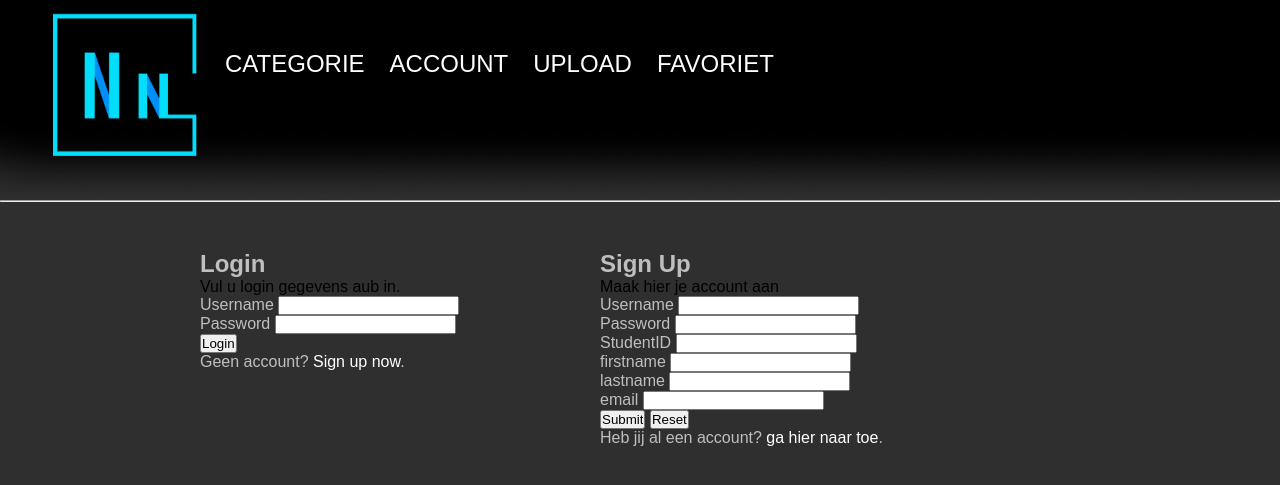
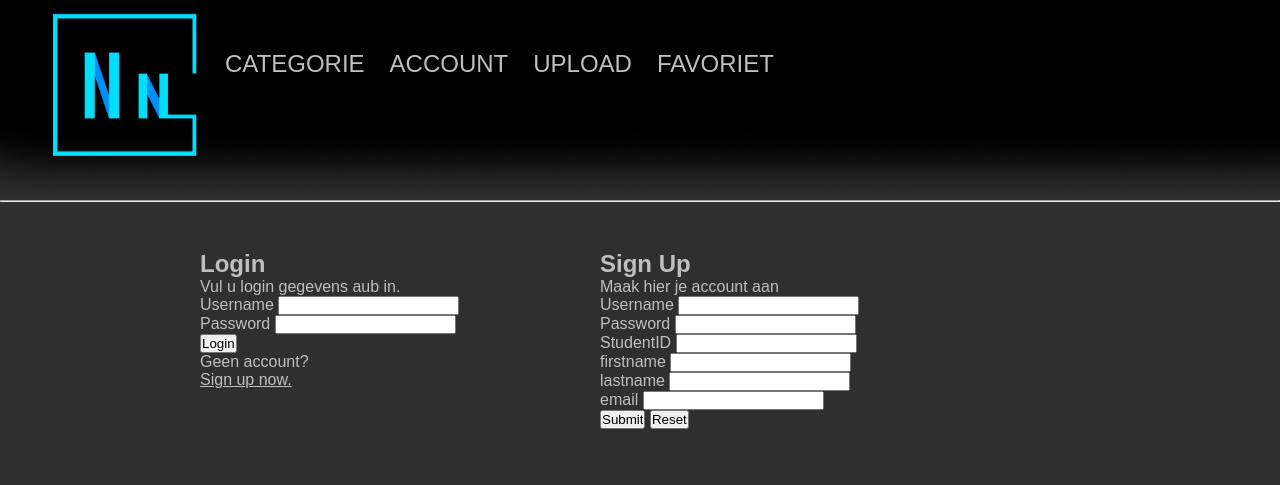
Before and after one commit to Thejackalphantom/Netnix, a PHP site: page /login.php in a window 1280 px wide. Shown: the top 485 px of the page. Run offline with PHP 8.4, Linux system fonts and the light colour scheme.

Commit message:
small fixes

```diff
--- a/css/index.css
+++ b/css/index.css
@@ -13,7 +13,13 @@ body {
 a{
     cursor: default;
     text-decoration: none;
-    color: white;
+    color: #bfbfbf;
+}
+
+p{
+    cursor: default;
+    text-decoration: none;
+    color: #bfbfbf;
 }
 
 ul{
--- a/css/login.css
+++ b/css/login.css
@@ -30,6 +30,9 @@ h3{
     color: #bfbfbf;
     font-size: 25px;
 }
+p{
+    color: #bfbfbf;
+}
 .txtbox{
      font-size: 18pt;
      height: 40px;
@@ -37,3 +40,6 @@ h3{
      background-color: #515151;
      color: #717171;
     }
+    .underline{
+        text-decoration: underline;
+    }
--- a/login.php
+++ b/login.php
@@ -9,12 +9,12 @@
 ?>
 <!DOCTYPE html>
 <!--
-Stenden twitter/login page
+Netnix login page
 -->
 <html>
     <head>
         <meta charset="UTF-8">
-        <title>Twitter Login</title>
+        <title>Netnix Login</title>
         <link rel="stylesheet" type="text/css" href="css/index.css">
         <link rel="stylesheet" type="text/css" href="css/login.css">
     </head>
@@ -85,7 +85,7 @@ Stenden twitter/login page
 
 
                 <input type="submit" name="submit"  value="Login">
-                <p>Geen account? <a href="signup.php">Sign up now</a>.</p>
+                <p>Geen account? <a href="signup.php"><div class="underline">Sign up now.</div></a></p>
             </form>
         </div>
 
@@ -196,8 +196,6 @@ Stenden twitter/login page
 
                 <input type="submit" name="submit" value="Submit">
                 <input type="reset"  value="Reset">
-
-                <p>Heb jij al een account? <a href="login.php">ga hier naar toe</a>.</p>
             </form>
         </div>
     </body>
```
